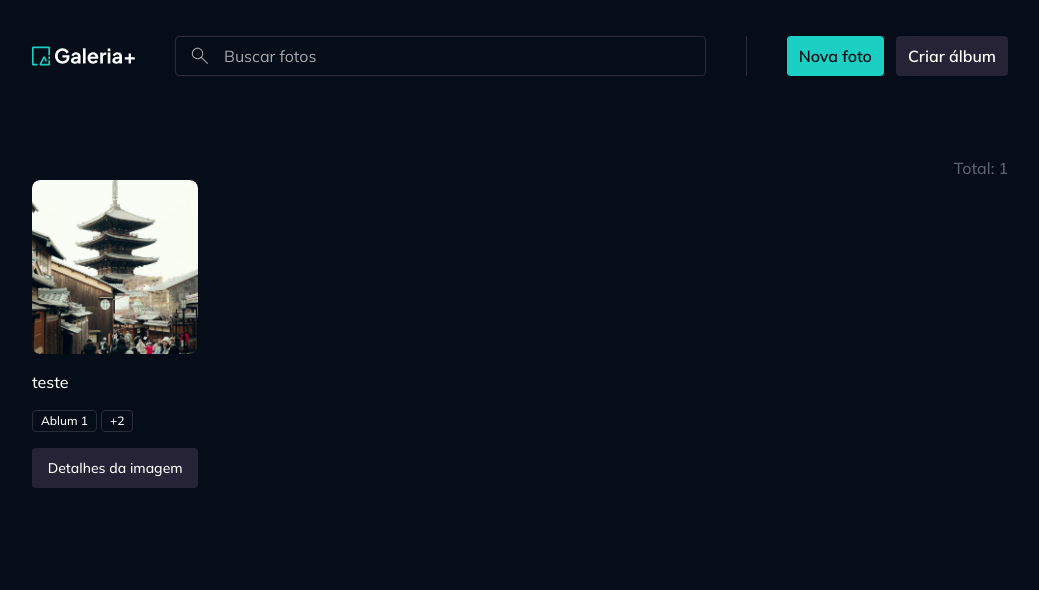
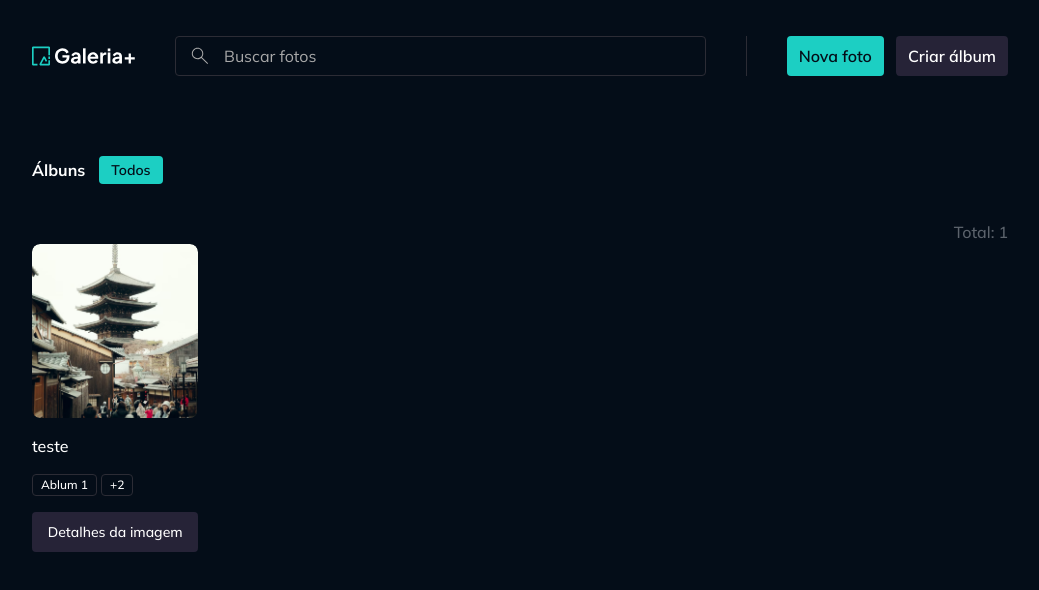
Before and after one commit to GuiDattein/GALLERY_PLUS, a React (Vite) app: page / in a window 1280 px wide. Shown: the top 590 px of the page, without its empty margins (120-1159 px from the left). Built offline with nearby package versions, Linux system fonts and the light colour scheme.

Commit message:
create albums-filter

```diff
--- /dev/null
+++ b/src/contexts/albums/components/albums-filter.tsx
@@ -0,0 +1,57 @@
+import type React from "react";
+import Button from "../../../components/button";
+import Text from "../../../components/text";
+import type { Album } from "../models/album";
+import cx from "classnames";
+import Skeleton from "../../../components/skeleton";
+
+interface AlbumsFilterProps extends React.ComponentProps<"div"> {
+  albums: Album[];
+  loading?: boolean;
+}
+
+export default function AlbumsFilter({
+  albums,
+  loading,
+  className,
+  ...props
+}: AlbumsFilterProps) {
+  return (
+    <div
+      className={cx("flex items-center gap-3.5 overflow-x-auto", className)}
+      {...props}
+    >
+      <Text variant="heading-small">Álbuns</Text>
+      <div className="flex gap-3">
+        {!loading ? (
+          <>
+            <Button
+              variant={"primary"}
+              size={"sm"}
+              className={"cursor-pointer"}
+            >
+              Todos
+            </Button>
+            {albums.map((album) => (
+              <Button
+                key={album.id}
+                variant={"ghost"}
+                size={"sm"}
+                className={"cursor-pointer"}
+              >
+                {album.title}
+              </Button>
+            ))}
+          </>
+        ) : (
+          Array.from({ length: 5 }).map((_, index) => (
+            <Skeleton
+              className="w-28 h-7"
+              key={`album-button-loading-${index}`}
+            />
+          ))
+        )}
+      </div>
+    </div>
+  );
+}
--- a/src/contexts/photos/components/photos-list.tsx
+++ b/src/contexts/photos/components/photos-list.tsx
@@ -50,3 +50,4 @@
     </div>
   );
 }
+// 02:49:33
--- a/src/pages/page-home.tsx
+++ b/src/pages/page-home.tsx
@@ -1,9 +1,11 @@
 import Container from "../components/container";
+import AlbumsFilter from "../contexts/albums/components/albums-filter";
 import PhotosList from "../contexts/photos/components/photos-list";
 
 export default function PageHome() {
   return (
     <Container>
+      <AlbumsFilter albums={[]} className="mb-9" />
       <PhotosList
         photos={[
           {
```
